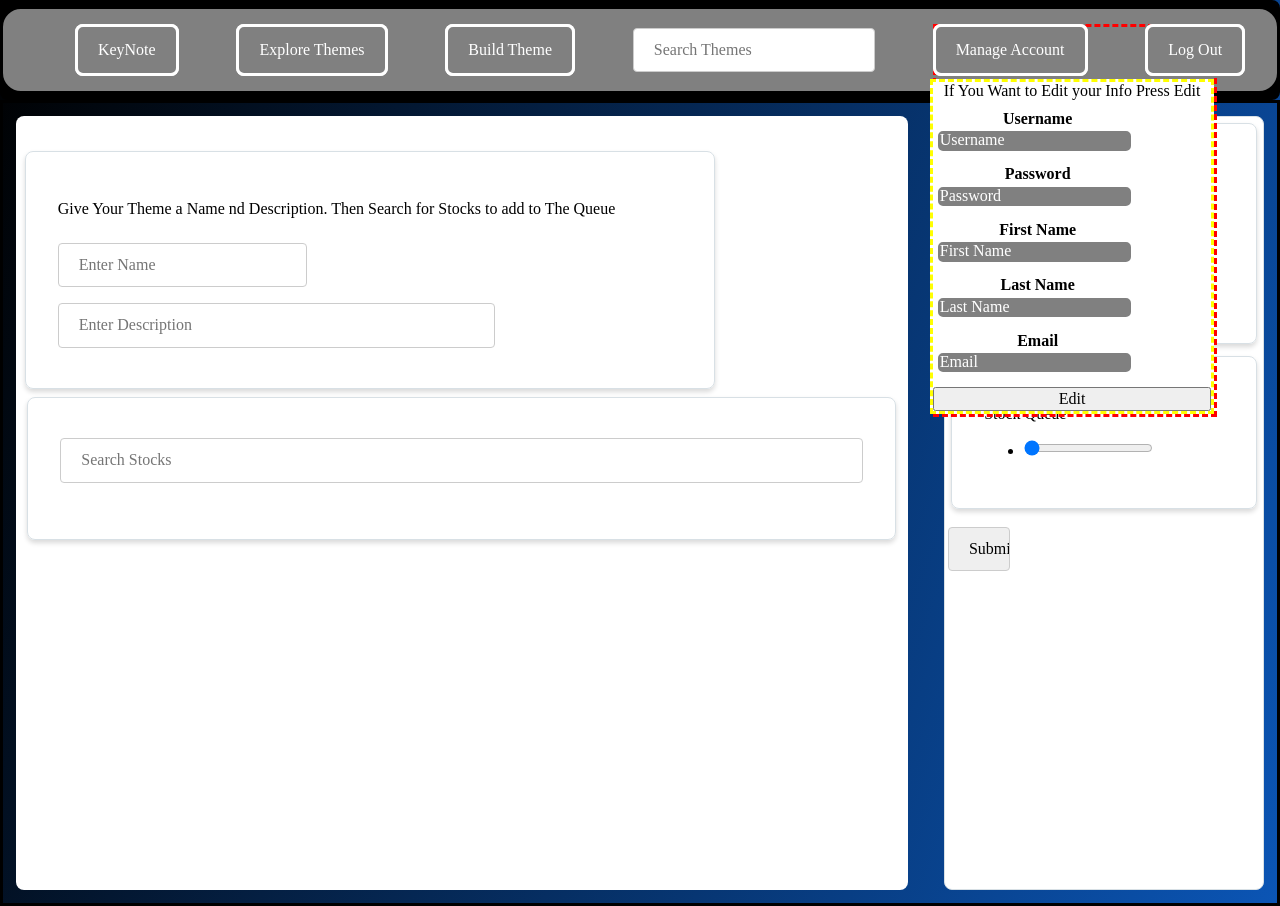
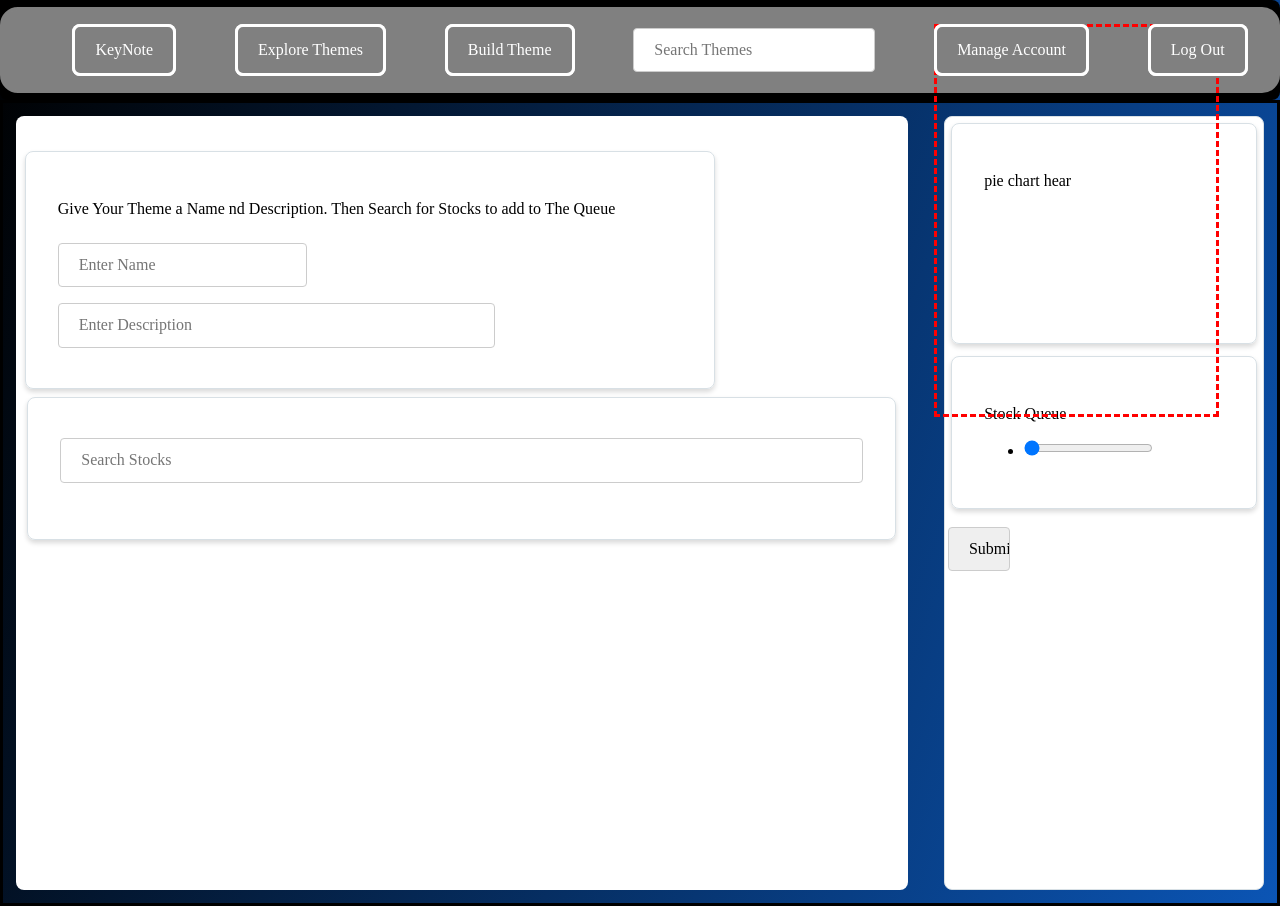
Before and after one commit to wmunson/KeyNote, a Flask app: page /build in a window 1280 px wide. Run offline with Flask 2, Linux system fonts and the light colour scheme; parts of the project's set-up code (start-up, migrations or seed data) failed here and were passed over; some libraries are stand-ins or nearby versions.

Commit message:
account Man js

```diff
--- a/static/css/base.css
+++ b/static/css/base.css
@@ -21,11 +21,11 @@ body{
 	flex-direction: row;
 	align-items: center;
 	background-color: black;
-	border:solid;
-	border-color:black;
+
 	border-radius: 8px;
 	width:100%;
 
+	/*border:solid black;*/
 }
 
 
@@ -111,8 +111,8 @@ body{
 }
 
 .dropMenu{
-	/*display:none;*/
-	display:flex;
+	display:none;
+	/*display:flex;*/
 	flex-direction:column;
 	justify-content: space-between;
 	align-self: flex-end;
@@ -138,18 +138,25 @@ body{
 	width: 90%;
     background-color: gray;
     color: white;
-    /*padding: 14px 20px;*/
     margin: 1%;
     margin-top: 0;
     padding-top:0;
     border: solid;
     border-radius: 8px;
     /*cursor: pointer;*/
+    text-align: center;
 	font:10px;
 }
 
 .active{
 	display:block;
+}
+
+.editing{
+	background-color: white;
+	text-align:left;
+	color:black;
+	border-style: groove;
 }
 
 /*.arrow{
--- a/static/css/home.css
+++ b/static/css/home.css
@@ -3,7 +3,7 @@
 	height:100%;
 
 	/*border-color:red;*/
-	border:dashed;
+	/*border:dashed;*/
 }
 
 
--- a/static/css/singleTheme.css
+++ b/static/css/singleTheme.css
@@ -6,7 +6,7 @@
 	height:100vh;
 	align-items: center;
 
-	border:solid;
+	/*border:solid;*/
 
 }
 
@@ -18,6 +18,7 @@
 	background-color: white;
 	border: 1px solid #d8e0e5;
     border-radius: 8px;
+    margin:1%;
 
 	/*border:dashed pink;*/
 }
--- a/templates/base.html
+++ b/templates/base.html
@@ -40,16 +40,16 @@
 
 									<div id="baseMenu" class="dropMenu"> If You Want to Edit your Info Press Edit
 										<b>Username
-										<input class="accInput user"  type="text" name="username" value="Username" readonly></b>
+										<input id="user" class="accInput"  type="text" name="username" value="Username" readonly></b>
 										<b>Password
-										<input class="accInput pass"  type="text" name="password" value="Password" readonly></b>
+										<input id="pass" class="accInput"  type="text" name="password" value="Password" readonly></b>
 										<b>First Name
-										<input class="accInput first"  type="text" name="firstName" value="First Name" readonly></b>
+										<input id="first" class="accInput"  type="text" name="firstName" value="First Name" readonly></b>
 										<b>Last Name
-										<input class="accInput last"  type="text" name="lastName" value="Last Name" readonly></b>
+										<input id="last" class="accInput"  type="text" name="lastName" value="Last Name" readonly></b>
 										<b>Email
-										<input class="accInput email"  type="text" name="email" value="Email" readonly></b>
-										<input class="edit"  type="submit" value="Edit">
+										<input id="email" class="accInput"  type="text" name="email" value="Email" readonly></b>
+										<input id="edit" class=""  type="submit" value="Edit">
 									</div>
 								</div>
 							</div>
```
Also changed, not shown: static/js/base.js (+57 -0 lines).
